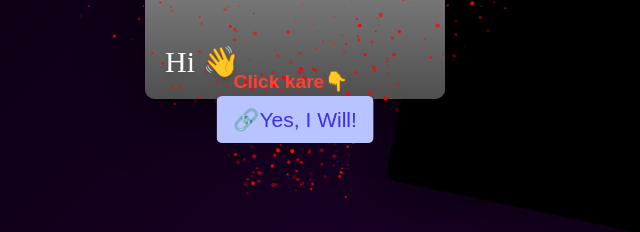
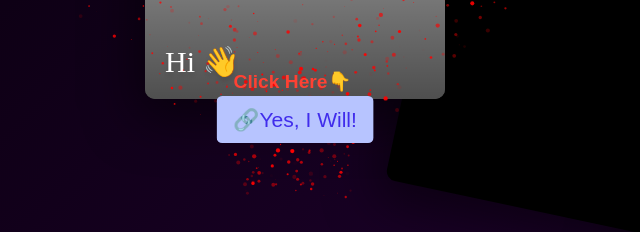
Before and after one commit to yugeshwar-kashyap/naina-kashyap, a plain HTML site: page index.html in a window 1280 px wide. Shown: the part 509-741 px from the top of the page, 345-985 px from the left. Drawn offline with Linux system fonts and the light colour scheme.

Commit message:
Fix HTML encoding issues in index.html

```diff
--- a/index.html
+++ b/index.html
@@ -266,7 +266,7 @@
         <h2>You make my world brighter, and my heart beats for you. 💖</h2>
     </div>
     <div class="button-container">
-        <div class="click-text">Click kare👇</div>
+        <div class="click-text">Click Here👇</div>
         <button class="button" onclick="startAudio()">🔗Yes, I Will!</button>
     </div>
 
```
